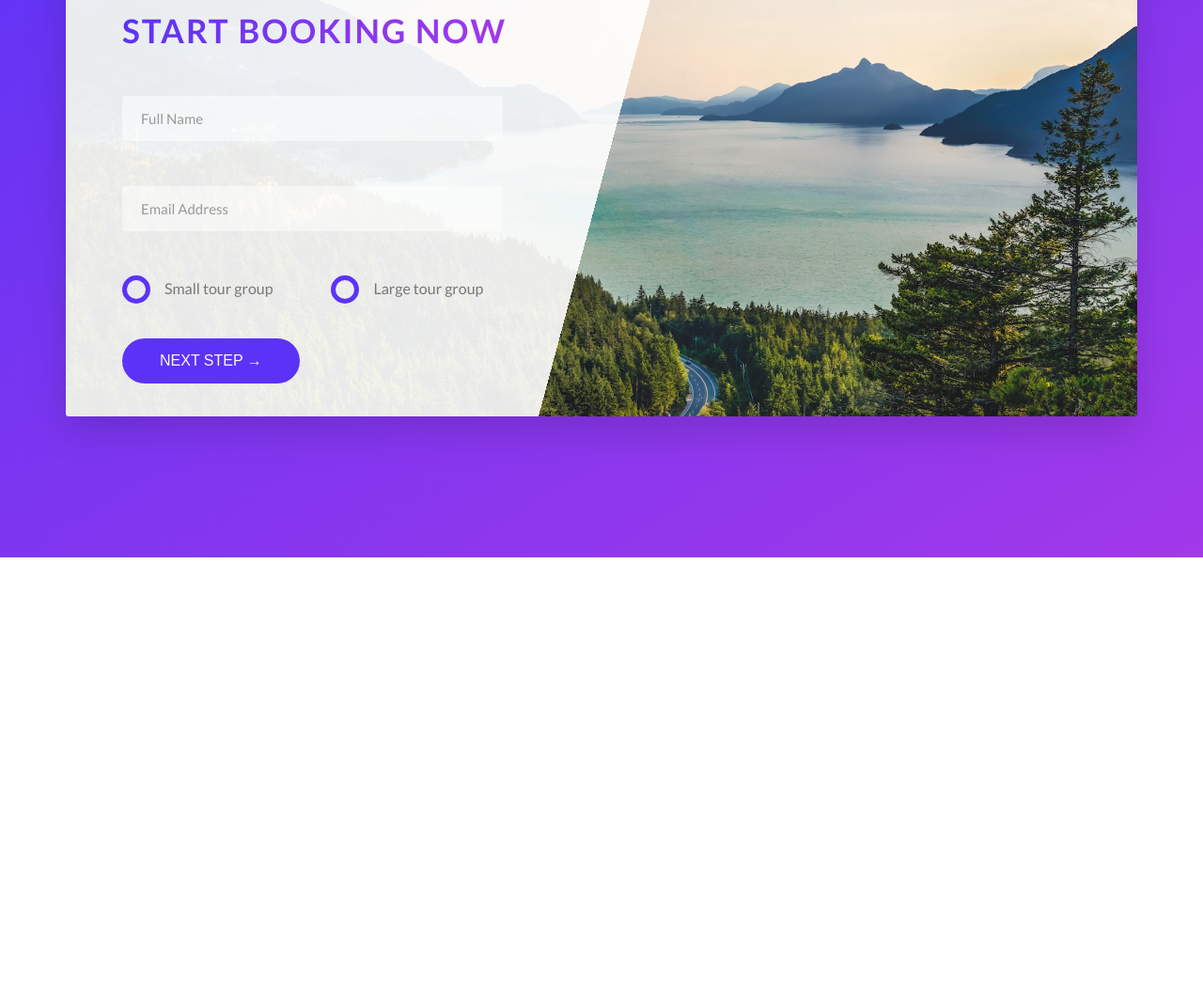
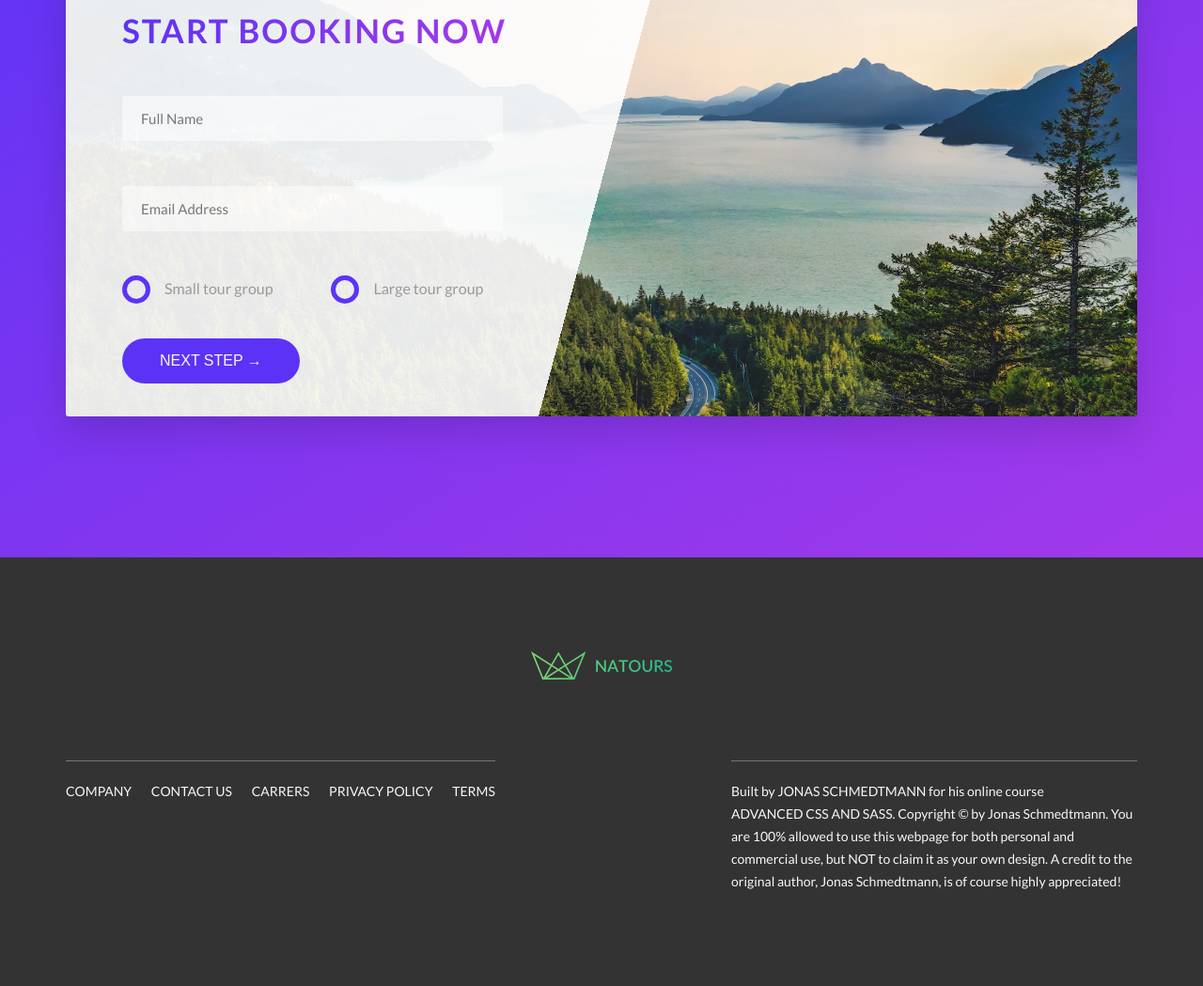
Before and after one commit to MehediBijoy/natours-sass, a website: page index.html in a window 1280 px wide. Shown: the part 4635-5684 px from the top of the page at 94% size. Before the commit the page ends 5228 px from the top, so only its background shows below. Drawn offline with Linux system fonts and the light colour scheme.

Commit message:
footer section add

```diff
--- a/index.html
+++ b/index.html
@@ -350,6 +350,35 @@
         </section>
         <!-- end booking section  -->
     </main>
+
+    <footer class="footer">
+        <div class="footer__logo-box">
+            <img src="img/logo-green-small-2x.png" alt="" class="footer__logo">
+        </div>
+        <div class="row">
+            <div class="col-1-of-2">
+                <div class="footer__navigation">
+                    <ul class="footer__list">
+                        <li class="footer__item"><a href="#" class="footer__link">Company</a></li>
+                        <li class="footer__item"><a href="#" class="footer__link">Contact us</a></li>
+                        <li class="footer__item"><a href="#" class="footer__link">Carrers</a></li>
+                        <li class="footer__item"><a href="#" class="footer__link">Privacy policy</a></li>
+                        <li class="footer__item"><a href="#" class="footer__link">Terms</a></li>
+                    </ul>
+                </div>
+            </div>
+            <div class="col-1-of-2">
+                <p class="footer__copyright">
+                    Built by <a href="#" class="footer__link">Jonas Schmedtmann</a> for his online course <a href="#"
+                        class="footer__link">Advanced CSS and Sass</a>.
+                    Copyright &copy; by Jonas Schmedtmann. You are 100% allowed to use this webpage for both personal
+                    and commercial use, but NOT to claim it as your own design. A credit to the original author, Jonas
+                    Schmedtmann, is of course highly appreciated!
+                </p>
+            </div>
+        </div>
+    </footer>
+
 </body>
 
 </html>
--- a/sass/abstracts/_variables.scss
+++ b/sass/abstracts/_variables.scss
@@ -6,8 +6,9 @@
 $color-black: #0000;
 
 $color-gray-lighter: #f7f7f7;
-$color-gray-dark: #777;
-$color-gray-deepdark: #999;
+$color-gray-dark: #999;
+$color-gray-deepdark: #777;
+$color-gray-deepdark-2: #333;
 
 $color-yellow-lighter: #FFC93C;
 $color-yellow-darker: #FF7600;
--- a/sass/main.scss
+++ b/sass/main.scss
@@ -16,5 +16,6 @@
 
 @import "layout/header";
 @import "layout/grid";
+@import "layout/footer";
 
 @import "pages/home";
```
Also changed, not shown: css/style.css, 1 other file.
